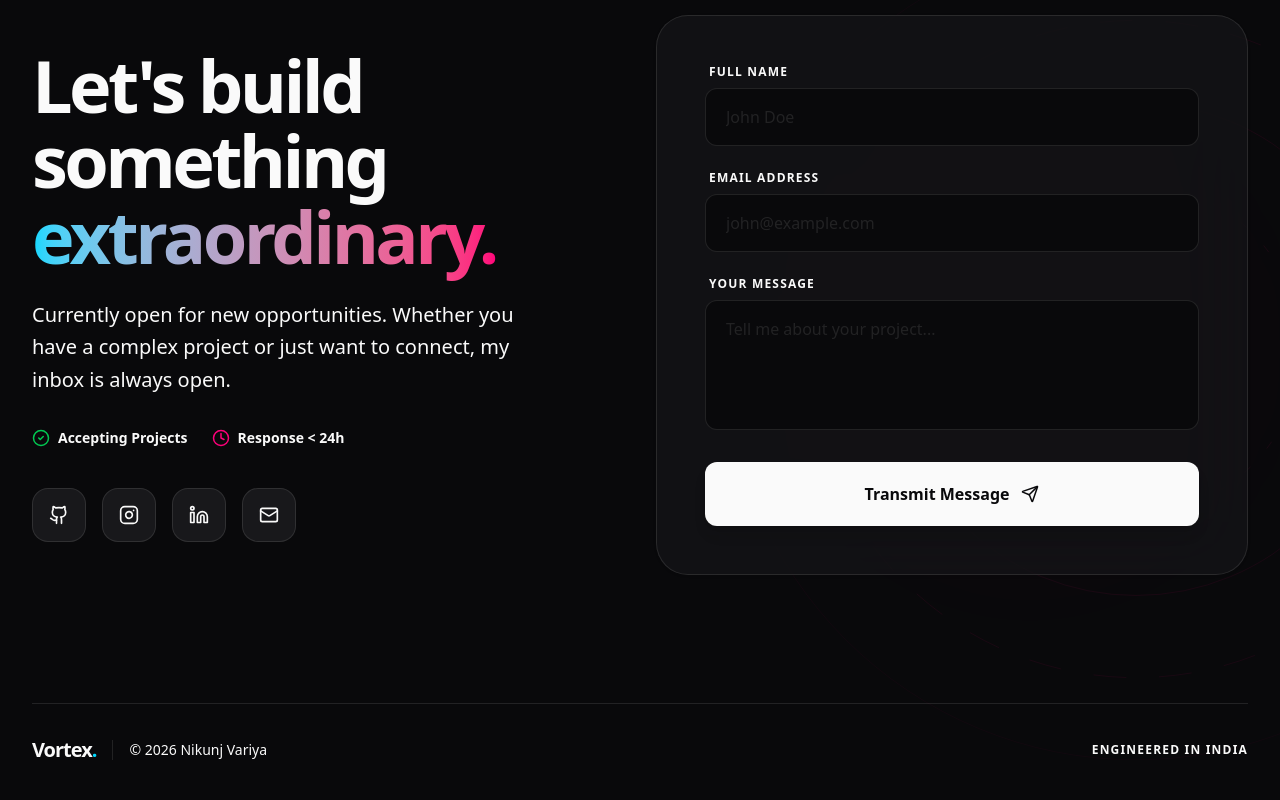
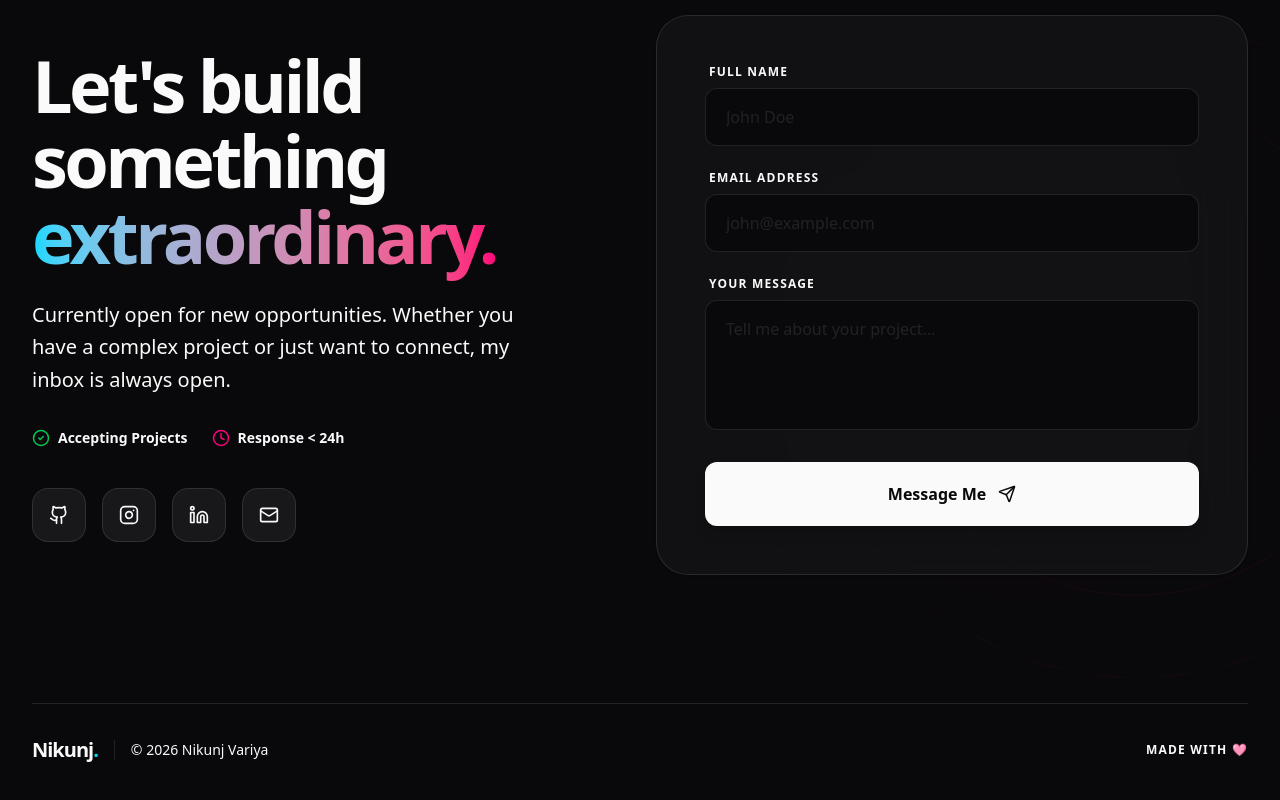
Before and after one commit to itznik/Portfolio, a Next.js app in the folder nikunj-portfolio/: page / in a window 1280 px wide. Shown: the part 4358-5158 px from the top of the page. Built offline with nearby package versions, Linux system fonts and the light colour scheme.

Commit message:
Update Contact.tsx

```diff
--- a/nikunj-portfolio/src/components/Contact.tsx
+++ b/nikunj-portfolio/src/components/Contact.tsx
@@ -12,7 +12,7 @@ export default function Contact() {
     { name: "GitHub", icon: Github, href: "https://github.com/itznik" },
     { name: "Instagram", icon: Instagram, href: "https://instagram.com/nikunj._.variya" },
     { name: "LinkedIn", icon: Linkedin, href: "#" },
-    { name: "Email", icon: Mail, href: "mailto:your-email@example.com" },
+    { name: "Email", icon: Mail, href: "mailto:nikvrya@gmail.com" },
   ];
 
   const handleSubmit = async (e: React.FormEvent) => {
@@ -180,14 +180,14 @@ export default function Contact() {
               >
                 {status === "idle" && (
                   <>
-                    <span>Transmit Message</span>
+                    <span>Message Me</span>
                     <Send size={18} className="group-hover:translate-x-1 group-hover:-translate-y-1 transition-transform" />
                   </>
                 )}
                 {status === "loading" && (
                   <>
                     <Loader2 size={18} className="animate-spin" />
-                    <span>Transmitting...</span>
+                    <span>Sending...</span>
                   </>
                 )}
                 {status === "success" && (
@@ -197,7 +197,7 @@ export default function Contact() {
                   </>
                 )}
                 {status === "error" && (
-                  <span>Transmission Failed. Try Again.</span>
+                  <span>Message Failed. Try Again.</span>
                 )}
               </button>
             </div>
@@ -210,7 +210,7 @@ export default function Contact() {
         <div className="flex flex-col md:flex-row items-center justify-between gap-4">
           <div className="flex items-center gap-2">
             <span className="text-xl font-black tracking-tighter text-fg-base">
-              Vortex<span className="text-accent-primary">.</span>
+              Nikunj<span className="text-accent-primary">.</span>
             </span>
             <span className="text-xs md:text-sm text-text-secondary font-medium ml-2 border-l border-border-card pl-4">
               © {new Date().getFullYear()} Nikunj Variya
@@ -218,7 +218,7 @@ export default function Contact() {
           </div>
 
           <div className="text-[10px] md:text-xs font-bold text-text-secondary tracking-widest uppercase">
-            Engineered in India
+            Made with 🩷
           </div>
         </div>
       </div>
```
